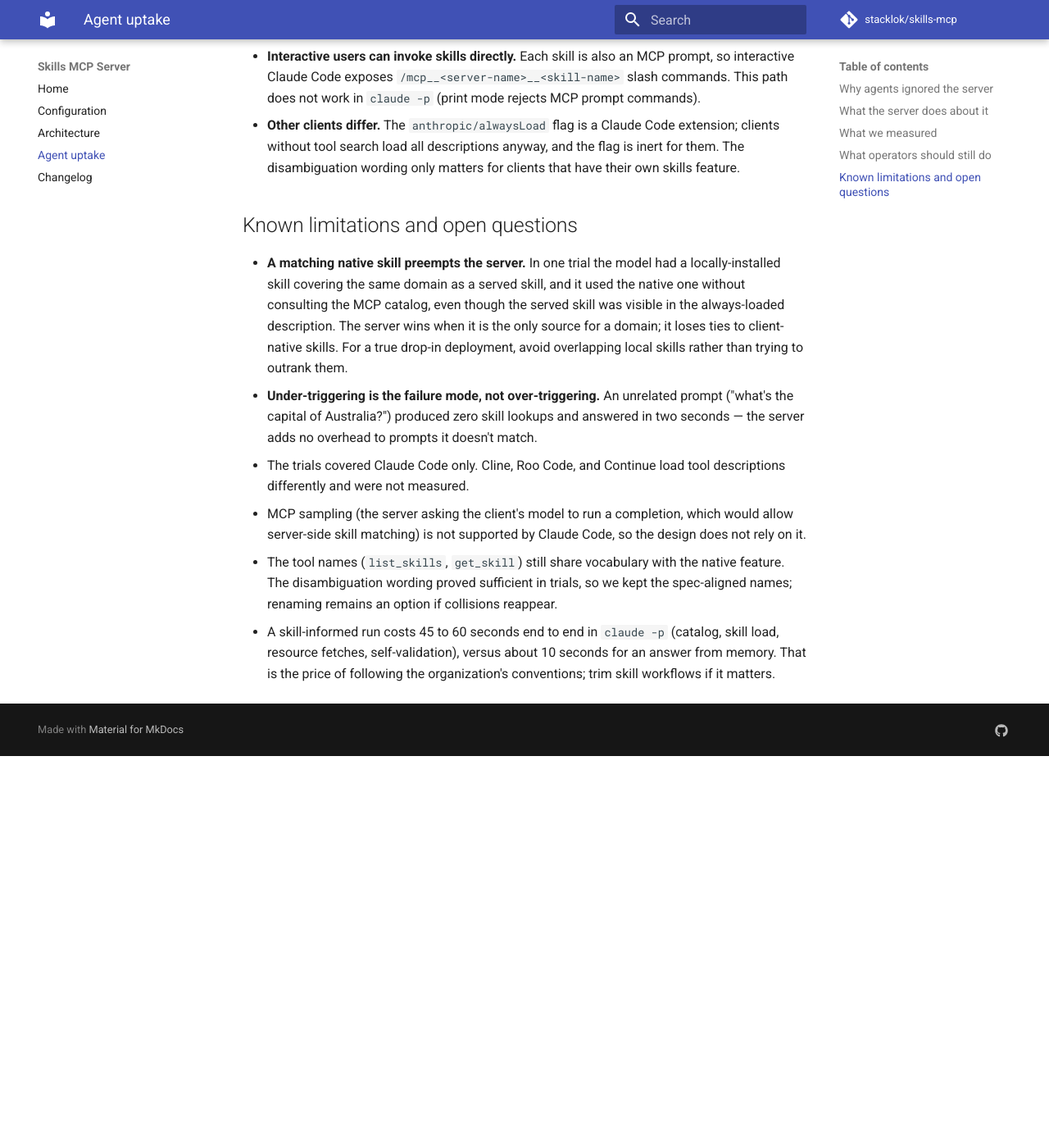
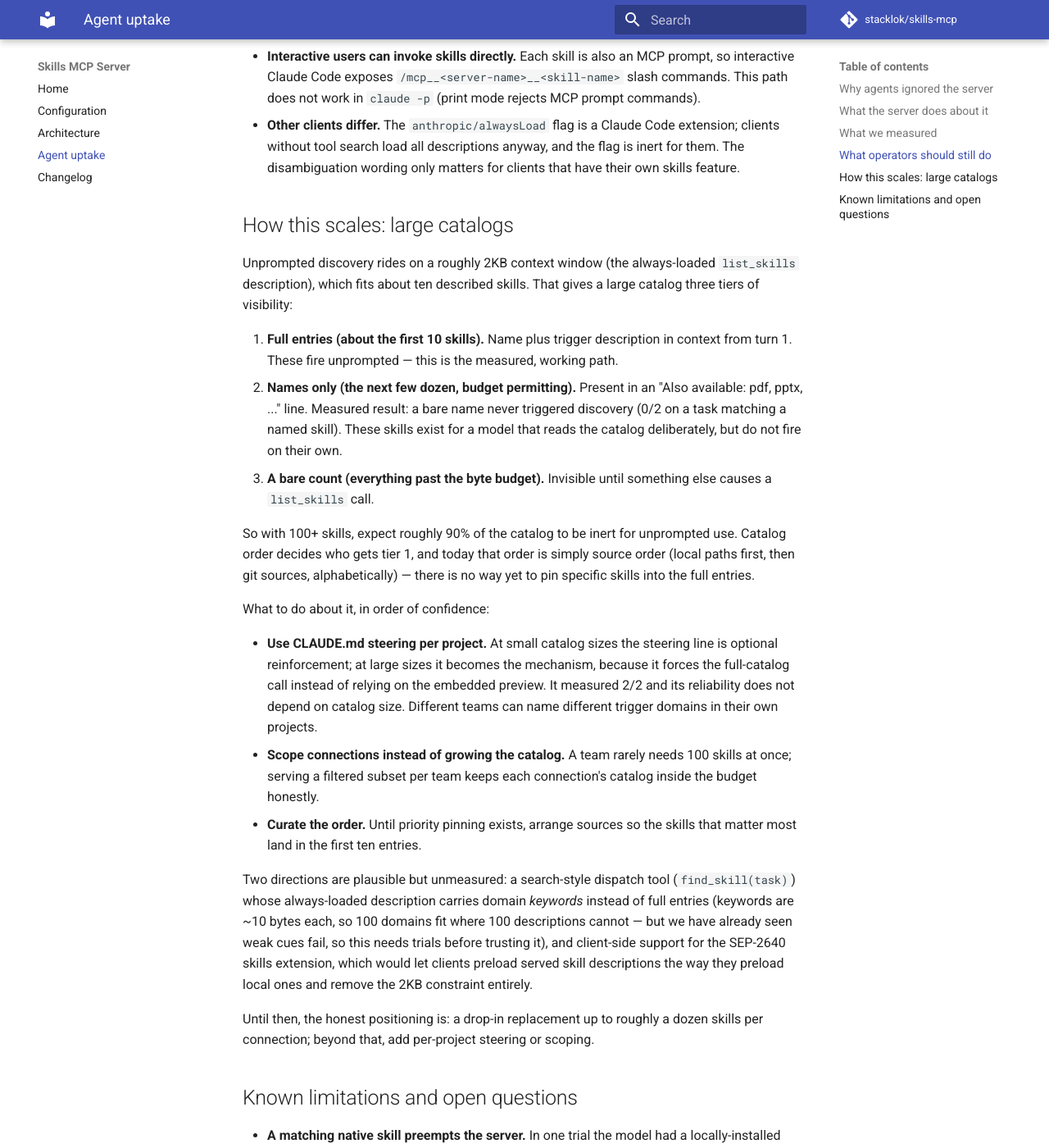
Before and after one commit to StacklokLabs/skills-mcp, an MkDocs documentation site: the page built from docs/agent-uptake.md, in a window 1280 px wide and 1400 px high, scrolled down 2601 px. Shown: the whole window at 82% size. Built offline with MkDocs 1.6.1 and Material for MkDocs 9.7.7, drawn with Linux system fonts in a browser that asks for light colours; comment, search, counter and statistics services are not loaded; before the commit the page ends 3523 px from its top, so only the background shows below that.

Commit message:
docs: document catalog scaling behavior for large skill sets
Unprompted discovery rides on the ~2KB always-loaded list_skills
description, which fits about ten described skills. Spell out the
three visibility tiers a 100+ skill catalog degrades into, what
operators can do today (per-project steering, scoped connections,
curated order), and the unmeasured directions (search-style dispatch,
SEP-2640 client support).

Co-Authored-By: Claude Fable 5 <noreply@anthropic.com>

```diff
--- a/docs/agent-uptake.md
+++ b/docs/agent-uptake.md
@@ -123,6 +123,57 @@ model would not produce on its own.
   anyway, and the flag is inert for them. The disambiguation wording
   only matters for clients that have their own skills feature.
 
+## How this scales: large catalogs
+
+Unprompted discovery rides on a roughly 2KB context window (the
+always-loaded `list_skills` description), which fits about ten
+described skills. That gives a large catalog three tiers of
+visibility:
+
+1. **Full entries (about the first 10 skills).** Name plus trigger
+   description in context from turn 1. These fire unprompted — this is
+   the measured, working path.
+2. **Names only (the next few dozen, budget permitting).** Present in
+   an "Also available: pdf, pptx, ..." line. Measured result: a bare
+   name never triggered discovery (0/2 on a task matching a named
+   skill). These skills exist for a model that reads the catalog
+   deliberately, but do not fire on their own.
+3. **A bare count (everything past the byte budget).** Invisible until
+   something else causes a `list_skills` call.
+
+So with 100+ skills, expect roughly 90% of the catalog to be inert for
+unprompted use. Catalog order decides who gets tier 1, and today that
+order is simply source order (local paths first, then git sources,
+alphabetically) — there is no way yet to pin specific skills into the
+full entries.
+
+What to do about it, in order of confidence:
+
+- **Use CLAUDE.md steering per project.** At small catalog sizes the
+  steering line is optional reinforcement; at large sizes it becomes
+  the mechanism, because it forces the full-catalog call instead of
+  relying on the embedded preview. It measured 2/2 and its reliability
+  does not depend on catalog size. Different teams can name different
+  trigger domains in their own projects.
+- **Scope connections instead of growing the catalog.** A team rarely
+  needs 100 skills at once; serving a filtered subset per team keeps
+  each connection's catalog inside the budget honestly.
+- **Curate the order.** Until priority pinning exists, arrange sources
+  so the skills that matter most land in the first ten entries.
+
+Two directions are plausible but unmeasured: a search-style dispatch
+tool (`find_skill(task)`) whose always-loaded description carries
+domain *keywords* instead of full entries (keywords are ~10 bytes each,
+so 100 domains fit where 100 descriptions cannot — but we have already
+seen weak cues fail, so this needs trials before trusting it), and
+client-side support for the SEP-2640 skills extension, which would let
+clients preload served skill descriptions the way they preload local
+ones and remove the 2KB constraint entirely.
+
+Until then, the honest positioning is: a drop-in replacement up to
+roughly a dozen skills per connection; beyond that, add per-project
+steering or scoping.
+
 ## Known limitations and open questions
 
 - **A matching native skill preempts the server.** In one trial the
```
